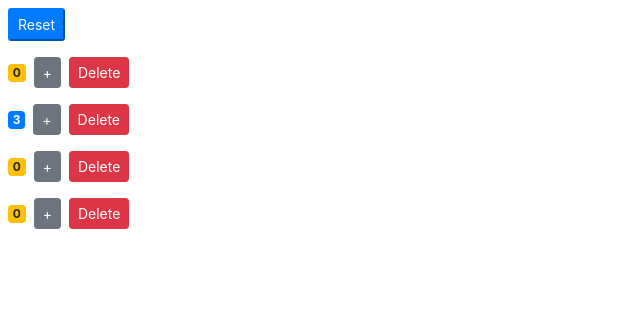
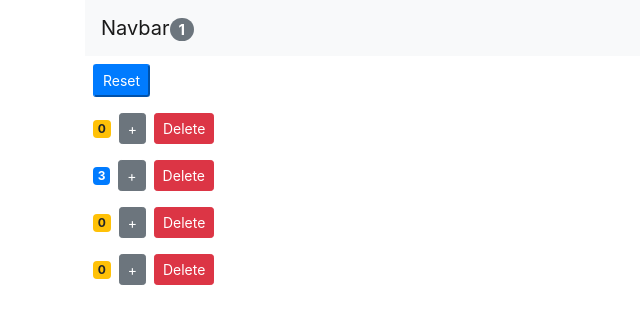
Before and after one commit to gabpoiss/React_With_Mosh, a React (Create React App) app in the folder counter-app/: page / in a window 1280 px wide. Shown: the top 324 px of the page, without its empty margins (0-640 px from the left). Built offline with nearby package versions, Linux system fonts and the light colour scheme.

Commit message:
Lifted the Counters state. So the parent is now the App and the childrens are the Counters, the Counter and the NavBar

```diff
--- a/counter-app/src/App.js
+++ b/counter-app/src/App.js
@@ -1,26 +1,56 @@
-import React, { Component } from 'react';
-import logo from './logo.svg';
-import './App.css';
+import React, { Component } from "react";
+import "./App.css";
+import Navbar from "./components/navbar";
+import Counters from "./components/counters";
 
 class App extends Component {
+  state = {
+    counters: [
+      { id: 1, value: 0 },
+      { id: 2, value: 3 },
+      { id: 3, value: 0 },
+      { id: 4, value: 0 }
+    ]
+  };
+
+  handleIncrement = counter => {
+    const counters = [...this.state.counters];
+    const index = counters.indexOf(counter);
+    counters[index] = { ...counter };
+    counters[index].value++;
+    this.setState({ counters });
+    console.log(this.state.counters[index]);
+  };
+
+  handleReset = () => {
+    const counters = this.state.counters.map(c => {
+      c.value = 0;
+      return c;
+    });
+    this.setState({ counters: counters });
+  };
+
+  handleDelete = counterID => {
+    console.log("Event handle Delete Called", counterID);
+    const counters = this.state.counters.filter(c => c.id !== counterID);
+    this.setState({ counters: counters });
+  };
+
   render() {
     return (
-      <div className="App">
-        <header className="App-header">
-          <img src={logo} className="App-logo" alt="logo" />
-          <p>
-            Edit <code>src/App.js</code> and save to reload.
-          </p>
-          <a
-            className="App-link"
-            href="https://reactjs.org"
-            target="_blank"
-            rel="noopener noreferrer"
-          >
-            Learn React
-          </a>
-        </header>
-      </div>
+      <React.Fragment>
+        <main className="container">
+          <Navbar
+            totalCounters={this.state.counters.filter(c => c.value > 0).length}
+          />
+          <Counters
+            counters={this.state.counters}
+            onReset={this.handleReset}
+            onIncrement={this.handleIncrement}
+            onDelete={this.handleDelete}
+          />
+        </main>
+      </React.Fragment>
     );
   }
 }
--- a/counter-app/src/components/counters.jsx
+++ b/counter-app/src/components/counters.jsx
@@ -2,50 +2,18 @@
 import Counter from "./counter";
 
 class Counters extends Component {
-  state = {
-    counters: [
-      { id: 1, value: 0 },
-      { id: 2, value: 3 },
-      { id: 3, value: 0 },
-      { id: 4, value: 0 }
-    ]
-  };
-
-  handleIncrement = counter => {
-    const counters = [...this.state.counters];
-    const index = counters.indexOf(counter);
-    counters[index] = { ...counter };
-    counters[index].value++;
-    this.setState({ counters });
-
-    console.log(this.state.counters[index]);
-  };
-
-  handleReset = () => {
-    const counters = this.state.counters.map(c => {
-      c.value = 0;
-      return c;
-    });
-    this.setState({ counters: counters });
-  };
-
-  handleDelete = counterID => {
-    console.log("Event handle Delete Called", counterID);
-    const counters = this.state.counters.filter(c => c.id !== counterID);
-    this.setState({ counters: counters });
-  };
   render() {
     return (
       <div>
-        <button onClick={this.handleReset} className="btn-primary btn-sm m-2">
+        <button onClick={this.props.onReset} className="btn-primary btn-sm m-2">
           Reset
         </button>
 
-        {this.state.counters.map(counter => (
+        {this.props.counters.map(counter => (
           <Counter
             key={counter.id}
-            onDelete={this.handleDelete}
-            onIncrement={this.handleIncrement}
+            onDelete={this.props.onDelete}
+            onIncrement={this.props.onIncrement}
             counter={counter}
           />
         ))}
--- /dev/null
+++ b/counter-app/src/components/navbar.jsx
@@ -0,0 +1,18 @@
+import React, { Component } from "react";
+
+// Stateless Functionnal Components
+
+const NavBar = props => {
+  return (
+    <nav className="navbar navbar-light bg-light">
+      <a className="navbar-brand" href="#">
+        Navbar
+        <span className="badge badge-pill badge-secondary">
+          {props.totalCounters}
+        </span>
+      </a>
+    </nav>
+  );
+};
+
+export default NavBar;
--- a/counter-app/src/index.js
+++ b/counter-app/src/index.js
@@ -1,14 +1,14 @@
 import React from "react";
 import ReactDOM from "react-dom";
 import "./index.css";
-// import App from './App';
+import App from "./App";
 import * as serviceWorker from "./serviceWorker";
 import "bootstrap/dist/css/bootstrap.css";
 import Counter from "./components/counter";
 import Counters from "./components/counters";
 import Email from "./components/Email_form";
 
-ReactDOM.render(<Counters />, document.getElementById("root"));
+ReactDOM.render(<App />, document.getElementById("root"));
 
 // If you want your app to work offline and load faster, you can change
 // unregister() to register() below. Note this comes with some pitfalls.
```
